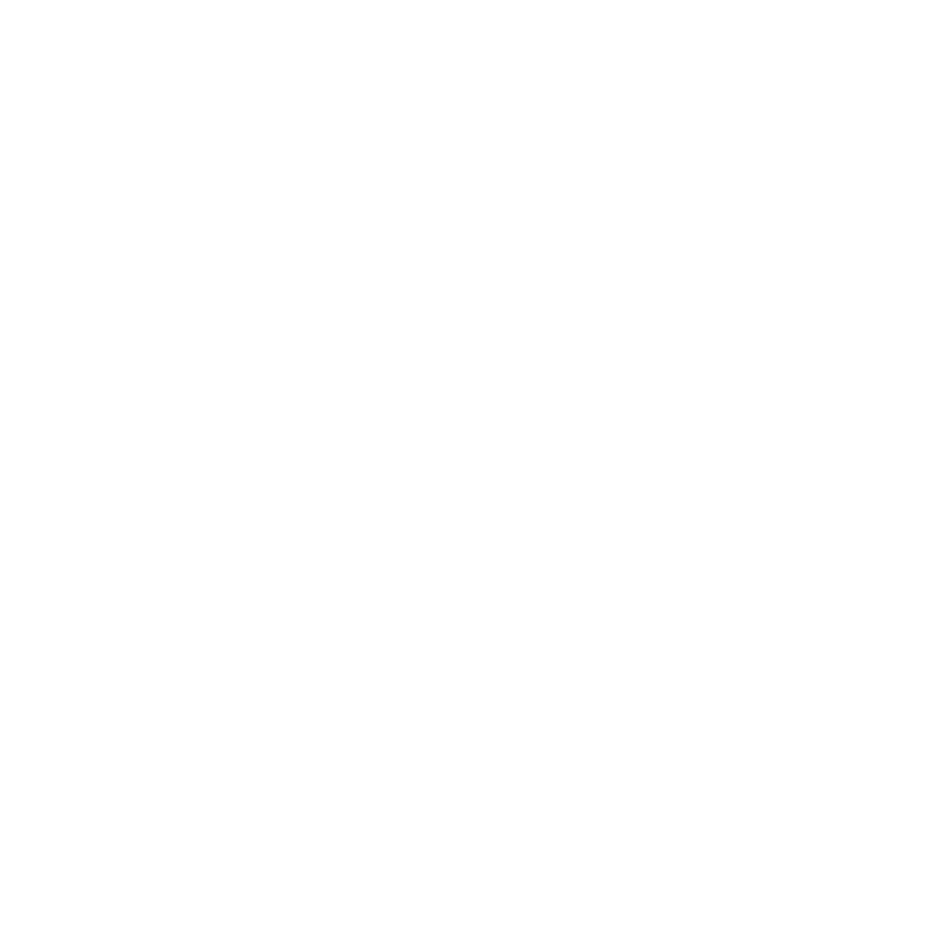
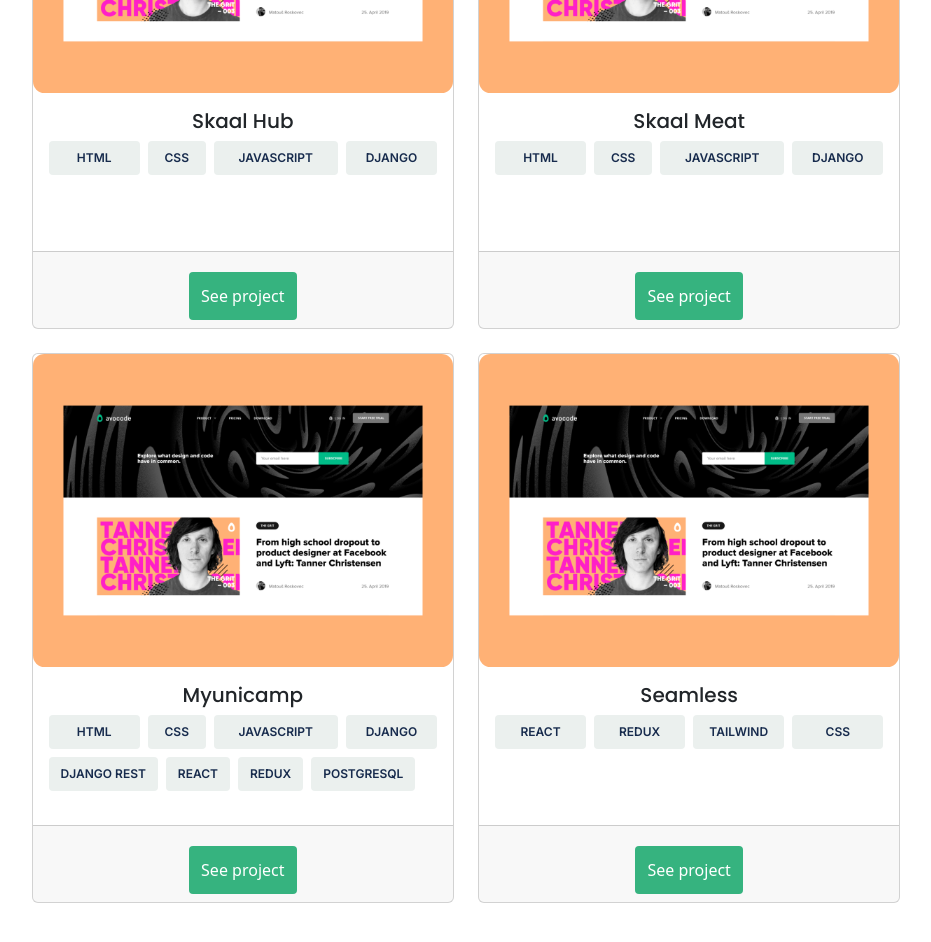
Before and after one commit to toyman640/portfolio-rebuild, a React (Vite) app in the folder my-portfolio/: page / in a window 1280 px wide. Shown: the part 1280-2222 px from the top of the page, without its empty margins (174-1105 px from the left). Before the commit the page ends 922 px from the top, so only its background shows below. Built offline with nearby package versions, Linux system fonts and the light colour scheme.

Commit message:
Add Works Section

```diff
--- a/my-portfolio/src/App.jsx
+++ b/my-portfolio/src/App.jsx
@@ -3,6 +3,7 @@
 import viteLogo from '/vite.svg'
 import './App.css'
 import FirstSection from './component/FirstSection'
+import SectionSection from './component/SecondSections/SecondSection'
 
 function App() {
   const [count, setCount] = useState(0)
@@ -10,6 +11,7 @@
   return (
     <>
       <FirstSection />
+      <SectionSection />
       {/* <div>
         <a href="https://vite.dev" target="_blank">
           <img src={viteLogo} className="logo" alt="Vite logo" />
--- a/my-portfolio/src/component/BannerSection.css
+++ b/my-portfolio/src/component/BannerSection.css
@@ -66,14 +66,26 @@
   }
   .NameText {
    text-align: center;
-   width: 90%;
+   width: 100%;
+   font-size: 2.5em;
   }
   .IntroText {
+    font-family: "Inter", sans-serif;
     text-align: center;
     font-size: 2em;
   }
   .IntroInfo {
     width: 100%;
+    margin-top: 5%;
 
   }
+  .SocialIcons {
+    display: flex;
+    list-style: none;
+    justify-content: space-between;
+    width: 30%;
+    /* border: 1px solid red; */
+    margin-left: 0;
+    padding-left: 0;
+  }
 }
--- a/my-portfolio/src/component/FirstSection.css
+++ b/my-portfolio/src/component/FirstSection.css
@@ -3,6 +3,8 @@
   flex-direction: column;
   width: 100%;
   position: relative;
+  margin-bottom: 42%;
+
 }
 
 .bg-img {
@@ -15,6 +17,25 @@
   position: absolute;
   z-index: -1;
 }
+/* .FirstSection {
+  display: flex;
+  flex-direction: column;
+  width: 100%;
+  position: absolute;
+  border: 1px solid red;
+}
+
+.BackgroundSection {
+  width: 100%;
+  display: block;
+}
+
+.bg-img {
+  width: 100%;
+  height: auto;
+  display: block;
+} */
+
 
 /* Optional: add spacing between nav and background image on mobile */
 @media (max-width: 768px) {
--- /dev/null
+++ b/my-portfolio/src/component/SecondSections/SecondSection.css
@@ -0,0 +1,8 @@
+.SecondSection {
+  /* border: 1px solid red; */
+  display: flex;
+  flex-direction: column;
+  align-items: center;
+  width: 80%;
+  margin-left: 10%;
+}
--- /dev/null
+++ b/my-portfolio/src/component/SecondSections/SecondSection.jsx
@@ -0,0 +1,20 @@
+import React from "react";
+import Container from 'react-bootstrap/Container';
+import "./SecondSection.css";
+import WorksCards from "./WorkCardsSS";
+
+
+
+const SectionSection = () => {
+  return (
+     <Container>
+      <div className="SecondSection">
+        <h3 className="TitleTextSS">My Recent Works</h3>
+        <WorksCards />
+
+      </div>
+    </Container>
+  )
+};
+
+export default SectionSection;
--- /dev/null
+++ b/my-portfolio/src/component/SecondSections/WorkCardSS.css
@@ -0,0 +1,41 @@
+.CardTitle {
+  color: #172b4d;
+  font-weight: 600;
+  font-family: "Poppins", sans-serif;
+}
+
+.StackCards {
+  display: flex;
+  flex-direction: column;
+  height: 550px !important;
+}
+
+.StackButtonsGroup {
+  display: flex;
+  justify-content: space-between;
+  /* border: 1px solid red; */
+  margin-left: 0;
+  padding-left: 0;
+}
+
+.StackButton {
+  font-family: "Inter", sans-serif;
+  border: none;
+  background-color: #ebf0ee;
+  border-radius: 4px;
+  color: #172b4d;
+  font-size: 12px;
+  padding: 8px 12px;
+  font-weight: 600;
+}
+
+.ProjectDetails {
+  background-color: #36b37f;
+  color: white;
+  padding: 12px;
+  border-radius: 4px;
+  border: none;
+  font-weight: 500;
+  margin-top: 3%;
+
+}
--- /dev/null
+++ b/my-portfolio/src/component/SecondSections/WorkCardsSS.jsx
@@ -0,0 +1,148 @@
+import React from "react";
+import { Row, Col, Card, Container } from "react-bootstrap";
+import WorkImage from "../../assets/works-1.svg";
+import "./WorkCardSS.css";
+
+const WorksCards = () => {
+  return (
+    <Container className="my-4">
+      <Row>
+        <Col xs={12} md={6} lg={6} className="mb-4">
+          <Card className="StackCards">
+            <Card.Img variant="top" src={WorkImage} />
+            <Card.Body>
+              <Card.Title className="text-center CardTitle">Skaal Hub</Card.Title>
+              <Card.Text>
+                <Row className="g-2 mb-2">
+                  <Col xs={6} lg={3} sm="auto">
+                    <button className="StackButton w-100">HTML</button>
+                  </Col>
+                  <Col xs={6} lg={2} sm="auto">
+                    <button className="StackButton w-100">CSS</button>
+                  </Col>
+                  <Col xs={6} lg={4} sm="auto">
+                    <button className="StackButton w-100">JAVASCRIPT</button>
+                  </Col>
+                  <Col xs={6} lg={3} sm="auto">
+                    <button className="StackButton w-100">DJANGO</button>
+                  </Col>
+                </Row>
+              </Card.Text>
+            </Card.Body>
+            <Card.Footer className="text-muted">
+              <div className="text-center">
+                <button className="ProjectDetails">See project</button>
+              </div>
+            </Card.Footer>
+          </Card>
+        </Col>
+
+        <Col xs={12} md={6} lg={6} className="mb-4">
+          <Card className="StackCards">
+            <Card.Img variant="top" src={WorkImage} />
+            <Card.Body>
+              <Card.Title className="text-center CardTitle">Skaal Meat</Card.Title>
+              <Card.Text>
+                <Row className="g-2 mb-2">
+                  <Col xs={6} lg={3} sm="auto">
+                    <button className="StackButton w-100">HTML</button>
+                  </Col>
+                  <Col xs={6} lg={2} sm="auto">
+                    <button className="StackButton w-100">CSS</button>
+                  </Col>
+                  <Col xs={6} lg={4} sm="auto">
+                    <button className="StackButton w-100">JAVASCRIPT</button>
+                  </Col>
+                  <Col xs={6} lg={3} sm="auto">
+                    <button className="StackButton w-100">DJANGO</button>
+                  </Col>
+                </Row>
+              </Card.Text>
+            </Card.Body>
+            <Card.Footer className="text-muted">
+              <div className="text-center">
+                <button className="ProjectDetails">See project</button>
+              </div>
+            </Card.Footer>
+          </Card>
+        </Col>
+
+        <Col xs={12} md={6} lg={6} className="mb-4">
+          <Card className="StackCards">
+            <Card.Img variant="top" src={WorkImage} />
+            <Card.Body>
+              <Card.Title className="text-center CardTitle">Myunicamp</Card.Title>
+              <Card.Text>
+                <Row className="g-2 mb-2">
+                  <Col xs={6} lg={3} sm="auto">
+                    <button className="StackButton w-100">HTML</button>
+                  </Col>
+                  <Col xs={6} lg={2} sm="auto">
+                    <button className="StackButton w-100">CSS</button>
+                  </Col>
+                  <Col xs={6} lg={4} sm="auto">
+                    <button className="StackButton w-100">JAVASCRIPT</button>
+                  </Col>
+                  <Col xs={6} lg={3} sm="auto">
+                    <button className="StackButton w-100">DJANGO</button>
+                  </Col>
+                </Row>
+                <Row className="g-2">
+                  <Col xs={6} sm="auto">
+                    <button className="StackButton w-100">DJANGO REST</button>
+                  </Col>
+                  <Col xs={6} sm="auto">
+                    <button className="StackButton w-100">REACT</button>
+                  </Col>
+                  <Col xs={6} sm="auto">
+                    <button className="StackButton w-100">REDUX</button>
+                  </Col>
+                  <Col xs={6} sm="auto">
+                    <button className="StackButton w-100">POSTGRESQL</button>
+                  </Col>
+                </Row>
+              </Card.Text>
+            </Card.Body>
+            <Card.Footer className="text-muted">
+              <div className="text-center">
+                <button className="ProjectDetails">See project</button>
+              </div>
+            </Card.Footer>
+          </Card>
+        </Col>
+
+        <Col xs={12} md={6} lg={6} className="mb-4">
+          <Card className="StackCards">
+            <Card.Img variant="top" src={WorkImage} />
+            <Card.Body>
+              <Card.Title className="text-center CardTitle">Seamless</Card.Title>
+              <Card.Text>
+                <Row className="g-2 mb-2">
+                  <Col xs={6} lg={3} sm="auto">
+                    <button className="StackButton w-100">REACT</button>
+                  </Col>
+                  <Col xs={6} lg={3} sm="auto">
+                    <button className="StackButton w-100">REDUX</button>
+                  </Col>
+                  <Col xs={6} lg={3} sm="auto">
+                    <button className="StackButton w-100">TAILWIND</button>
+                  </Col>
+                  <Col xs={6} lg={3} sm="auto">
+                    <button className="StackButton w-100">CSS</button>
+                  </Col>
+                </Row>
+              </Card.Text>
+            </Card.Body>
+            <Card.Footer className="text-muted">
+              <div className="text-center">
+                <button className="ProjectDetails">See project</button>
+              </div>
+            </Card.Footer>
+          </Card>
+        </Col>
+      </Row>
+    </Container>
+  );
+};
+
+export default WorksCards;
```
Also changed, not shown: my-portfolio/src/assets/works-1.svg (added).
